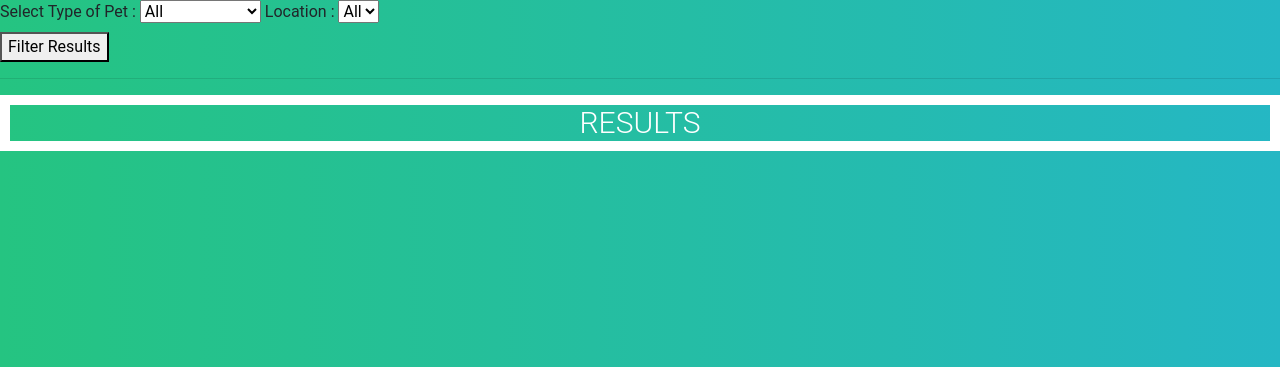
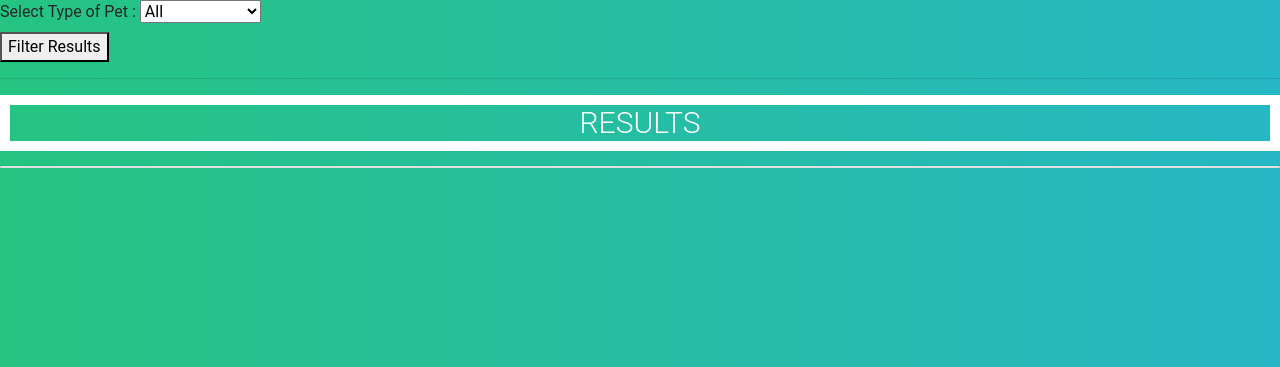
Before and after one commit to APAD-Summer2021/Team1-GroupProject, a Flask app: page /view_all in a window 1280 px wide. Shown: the part 56-423 px from the top of the page. Run offline with Flask 2, Linux system fonts and the light colour scheme; the visitor is signed in with stand-in values (Sample User, id 1); data that the repository does not hold is empty; some libraries are stand-ins or nearby versions.

Commit message:
Removing Location filter from View all posts page

```diff
--- a/templates/all_posts.html
+++ b/templates/all_posts.html
@@ -44,17 +44,19 @@
             <option value=reptile>Reptile</option>
             <option value=other>Other</option>
          </select>
-          <label for="filter">Location :</label>
-         <select name="location" id="select_location">
-             <option value=all>All</option>
-             {% for location in locations %}
-             <option value="{{location}}">{{location}}</option>
-             {% endfor %}
-         </select>
+<!--          <label for="filter">Location :</label>-->
+<!--         <select name="location" id="select_location">-->
+<!--             <option value=all>All</option>-->
+<!--             {% for location in locations %}-->
+<!--             <option value="{{location}}">{{location}}</option>-->
+<!--             {% endfor %}-->
+<!--         </select>-->
          <p ALIGN=LEFT><button type="submit">Filter Results</button></p>
       </form>
       <hr width=”500″ align=”middle”>
       <h1>Results</h1>
+      <div class="card">
+          <div class="container">
       {% for post in posts %}
       <div class="tbl-content">
          <table cellpadding="0" cellspacing="0" border="0">
@@ -95,6 +97,9 @@
          </table>
       </div>
       {% endfor %}
+          </div>
+      </div>
+
 
    </body>
 </html>
```
